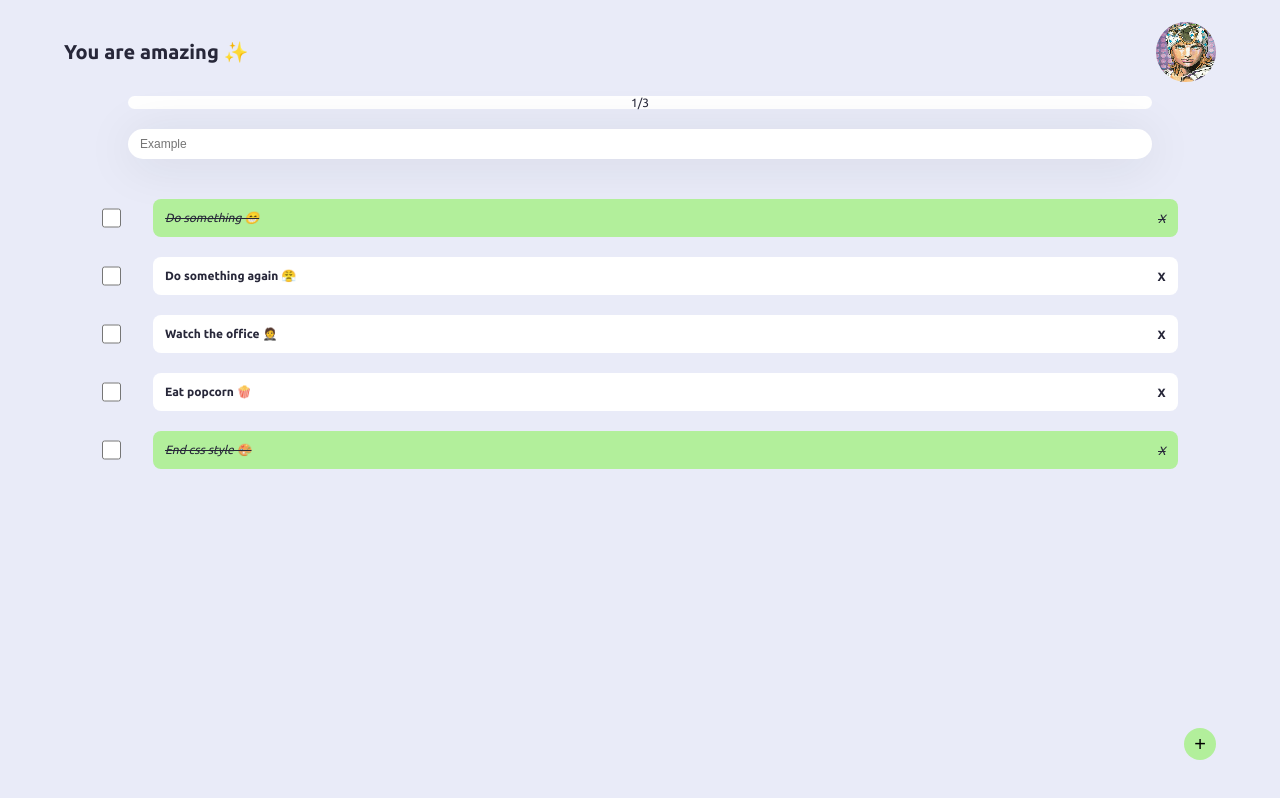
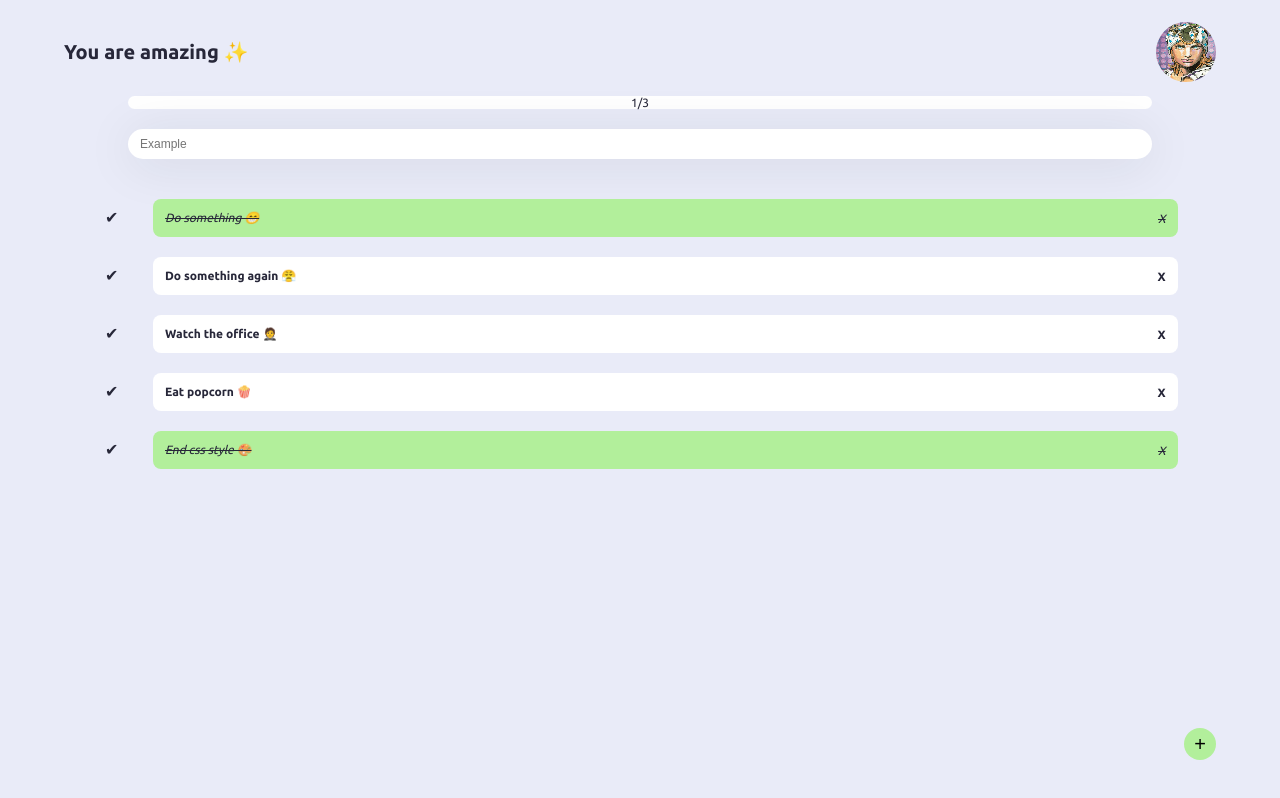
Before and after one commit to CoffeeAndPastel/Todo-React-App, a React (Create React App) app: page / in a window 1280 px wide. Built offline with nearby package versions, Linux system fonts and the light colour scheme.

Commit message:
Class 8 onClick

```diff
--- a/src/CreateTodoButton.js
+++ b/src/CreateTodoButton.js
@@ -2,8 +2,17 @@ import React from "react";
 import './CreateTodoButton.css'
 
 function CreateTodoButton(){
+    const onClickButton = () => {
+        alert('Ahhhh')
+    }
+
     return(
-      <button className="CreateTodoButton">+</button>
+      <button
+        className="CreateTodoButton"
+        onClick={onClickButton}
+      >
+        +
+      </button>
     )
 }
 
--- a/src/TodoItem.css
+++ b/src/TodoItem.css
@@ -25,13 +25,8 @@
     margin-right: 32px;
     width: 20px;
     height: 20px;
-
-}
-.TodoItem_checkButton input{
-    margin: 0;
-    width: 100%;
-    height: 100%;
-    cursor: pointer;
+    /* border: 2px solid var(--black); */
+    text-align: center;
 }
 
 .TodoItem_task{
@@ -46,6 +41,10 @@
     border-radius: 8px;
 }
 
+.TodoItem_task span{
+    cursor: pointer;
+}
+
 .TodoItem_task.completed{
     background-color: var(--primary);
     font-style: italic;
--- a/src/TodoItem.js
+++ b/src/TodoItem.js
@@ -2,12 +2,25 @@ import React from "react";
 import './TodoItem.css'
 
 function TodoItem(props){
+    const onClomplete = () => {
+        alert('You complete ✔ the trask: ' + props.text)
+    }
+    const onDelete = () => {
+        alert('You delete 🗑 the trask: ' + props.text)
+    }
+
     return(
         <li className="TodoItem">
-            <label className="TodoItem_checkButton">
-                <input type="checkbox"/>
-            </label>
-            <div className={`TodoItem_task ${props.completed && 'completed'}`}>
+            <span
+                className="TodoItem_checkButton"
+                onClick={onClomplete}
+            >
+                ✔
+            </span>
+            <div
+                className={`TodoItem_task ${props.completed && 'completed'}`}
+                onClick={onDelete}
+            >
                 <p>{props.text}</p>
                 <span>X</span>
             </div>
--- a/src/TodoSearch.js
+++ b/src/TodoSearch.js
@@ -2,8 +2,15 @@ import React from "react";
 import './TodoSearch.css'
 
 function TodoSearch(){
+    const onSearchValueChange = (event) => {
+        console.log(event.target.value)
+    }
     return(
-        <input className="TodoSearch" placeholder='Example'/>
+        <input
+            className="TodoSearch"
+            placeholder='Example'
+            onChange={onSearchValueChange}
+        />
     )
 }
 
```
